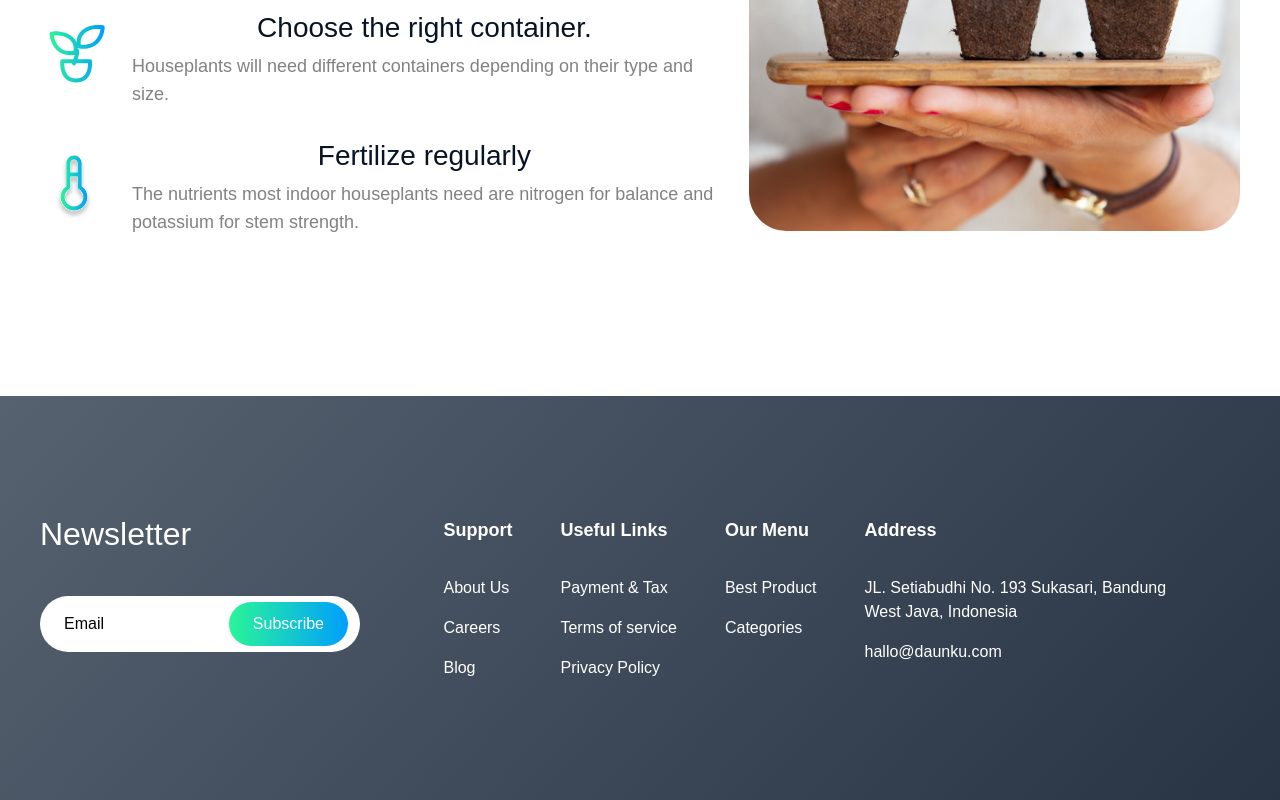
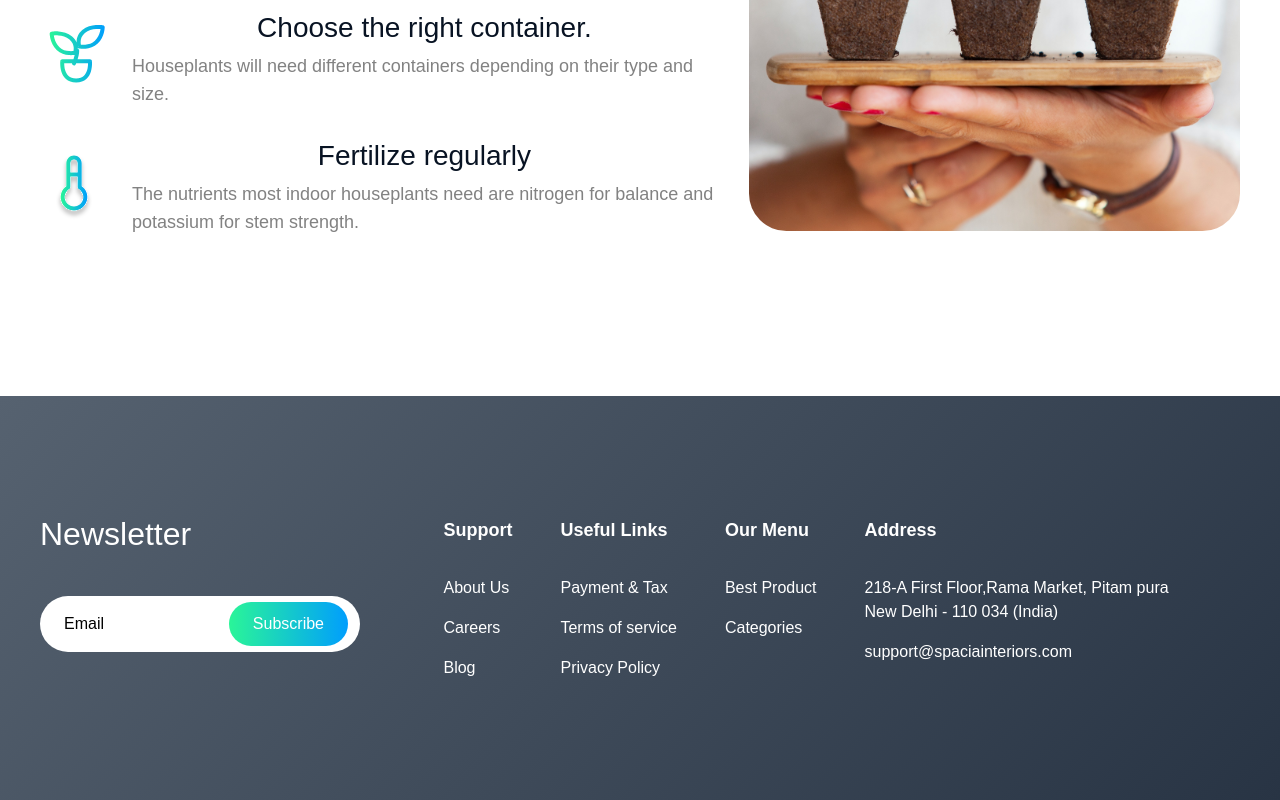
Before and after one commit to KILLERTIAN/interior-design, a React (Create React App) app: page / in a window 1280 px wide. Shown: the part 3703-4503 px from the top of the page. Built offline with nearby package versions, Linux system fonts and the light colour scheme.

Commit message:
data changes

```diff
--- a/src/data.js
+++ b/src/data.js
@@ -107,8 +107,8 @@ export const footerLinksColumnTwo = [
   {
     title: "Address",
     links: [
-      "JL. Setiabudhi No. 193 Sukasari, Bandung West Java, Indonesia",
-      "hallo@daunku.com",
+      "218-A  First Floor,Rama Market, Pitam pura New Delhi - 110 034 (India)",
+      "support@spaciainteriors.com",
     ],
   },
 ];
```
